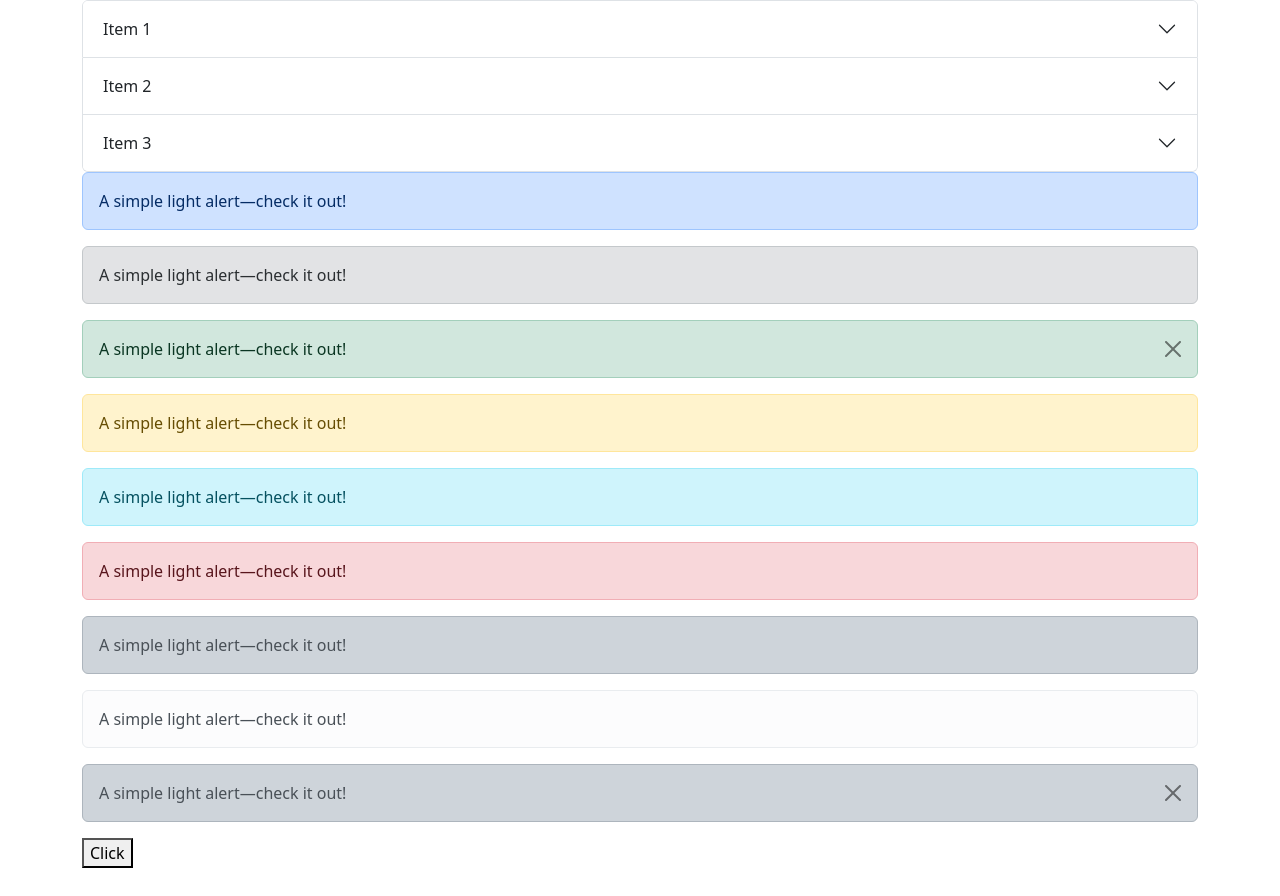
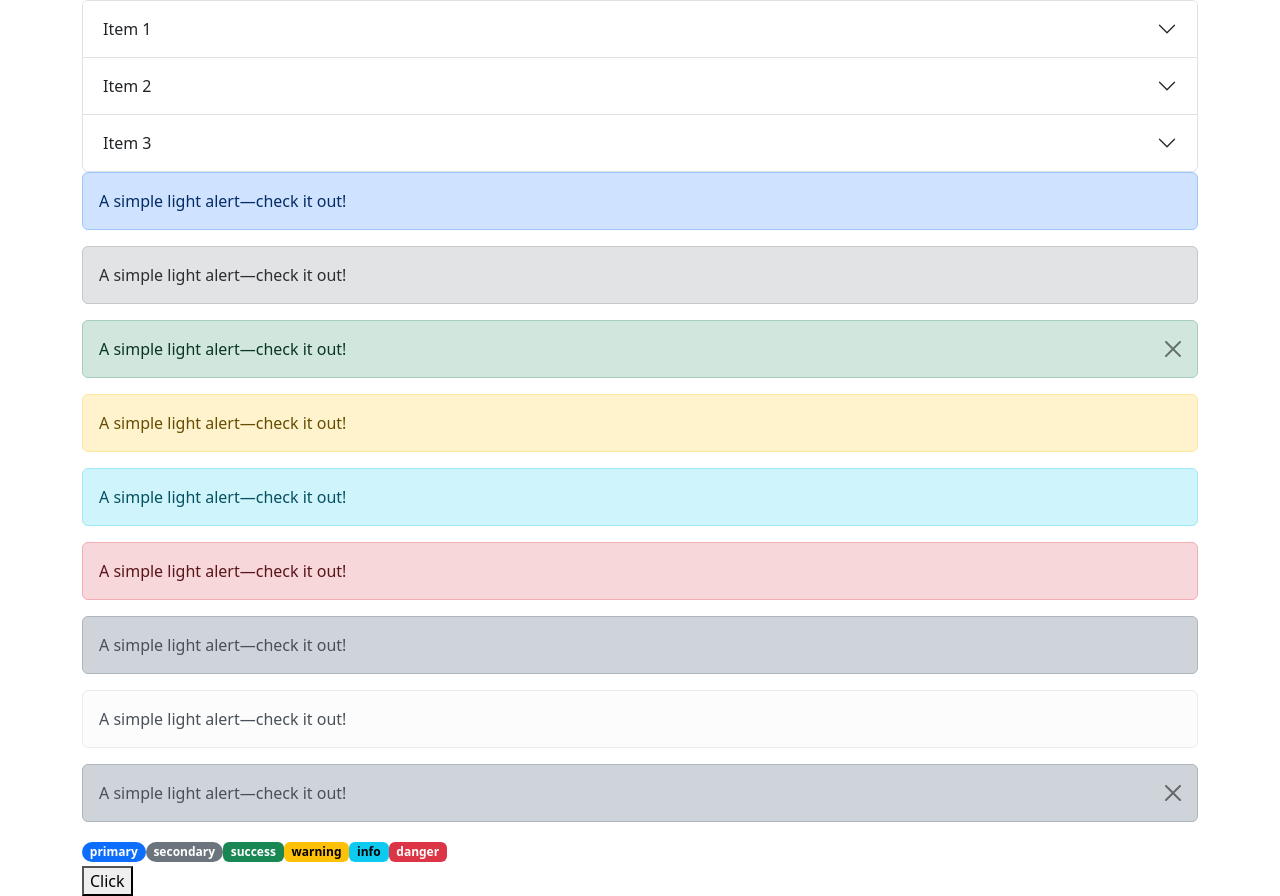
Before and after one commit to ridwan-p/template-reactjs, a React (Vite) app: page / in a window 1280 px wide. Before the commit the page ends 868 px from the top, so only its background shows below. Built offline with nearby package versions, Linux system fonts and the light colour scheme.

Commit message:
add badge

```diff
--- /dev/null
+++ b/src/core/components/Badge.tsx
@@ -0,0 +1,30 @@
+import clsx from 'clsx';
+import { useMemo } from "react";
+import { IPropsBadge } from './interfaces/Badge';
+
+
+export const Badge = ({
+  element: Element = 'span',
+  children,
+  className,
+  color,
+  isRounded
+}: IPropsBadge) => {
+  const colorClass = useMemo(() => color && `text-bg-${color}`, [color])
+  return (
+    <Element
+      className={clsx(
+        'badge',
+        colorClass,
+        {
+          'rounded-pill': isRounded
+        },
+        className
+      )}
+    >
+      {children}
+    </Element>
+  )
+}
+
+export default Badge
--- a/src/core/components/index.ts
+++ b/src/core/components/index.ts
@@ -1,4 +1,5 @@
 export * from "./Accordion";
 export * from "./Alert";
+export * from "./Badge";
 export * from "./Container";
 export * from "./Collapse";
--- /dev/null
+++ b/src/core/components/interfaces/Badge.ts
@@ -0,0 +1,11 @@
+import { ElementType, ReactNode } from "react";
+import { ColorType } from "../../types";
+
+
+export interface IPropsBadge {
+  element?: ElementType
+  children: ReactNode
+  className?: string
+  color?: ColorType
+  isRounded?: boolean
+}
--- a/src/views/screens/Home/index.tsx
+++ b/src/views/screens/Home/index.tsx
@@ -1,5 +1,5 @@
 import { useState } from 'react';
-import { Accordion, Alert, Collapse, Container } from '../../../core/components';
+import { Accordion, Alert, Badge, Collapse, Container } from '../../../core/components';
 import { ToggleParamsAccordion } from '../../../core/components/interfaces';
 
 export const Home = () => {
@@ -44,7 +44,14 @@ export const Home = () => {
       <Alert color='dark'>A simple light alert—check it out!</Alert>
       <Alert color='light'>A simple light alert—check it out!</Alert>
       <Alert color='dark' isDismissible>A simple light alert—check it out!</Alert>
-
+      <div className="my-1">
+        <Badge color='primary' isRounded>primary</Badge>
+        <Badge color='secondary' isRounded>secondary</Badge>
+        <Badge color='success'>success</Badge>
+        <Badge color='warning'>warning</Badge>
+        <Badge color='info'>info</Badge>
+        <Badge color='danger'>danger</Badge>
+      </div>
       <Collapse isOpen={isOpenCollapse} >
         <div className="card" style={{ width: 300 }}>
           <div className="card-body">
```
